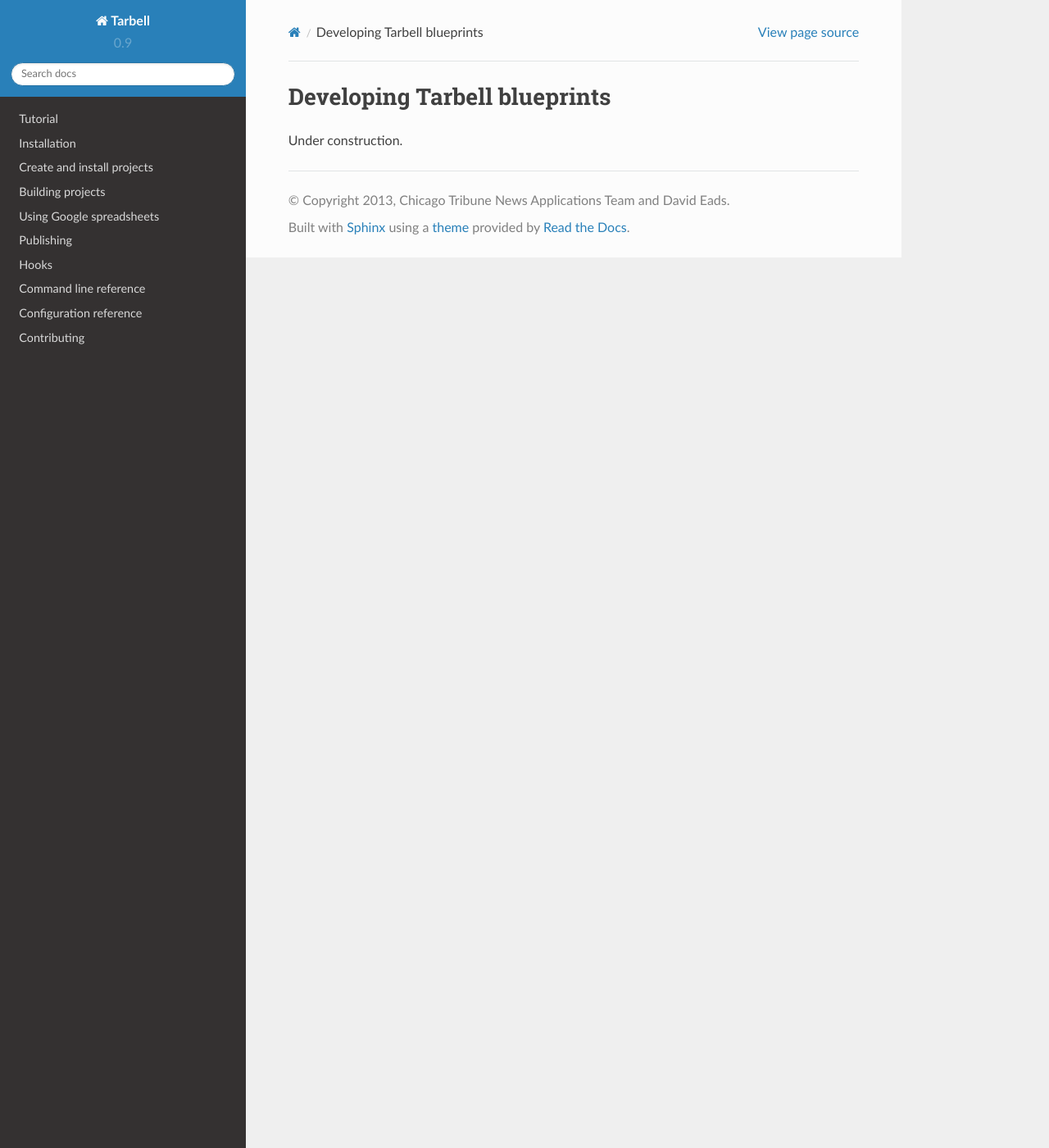
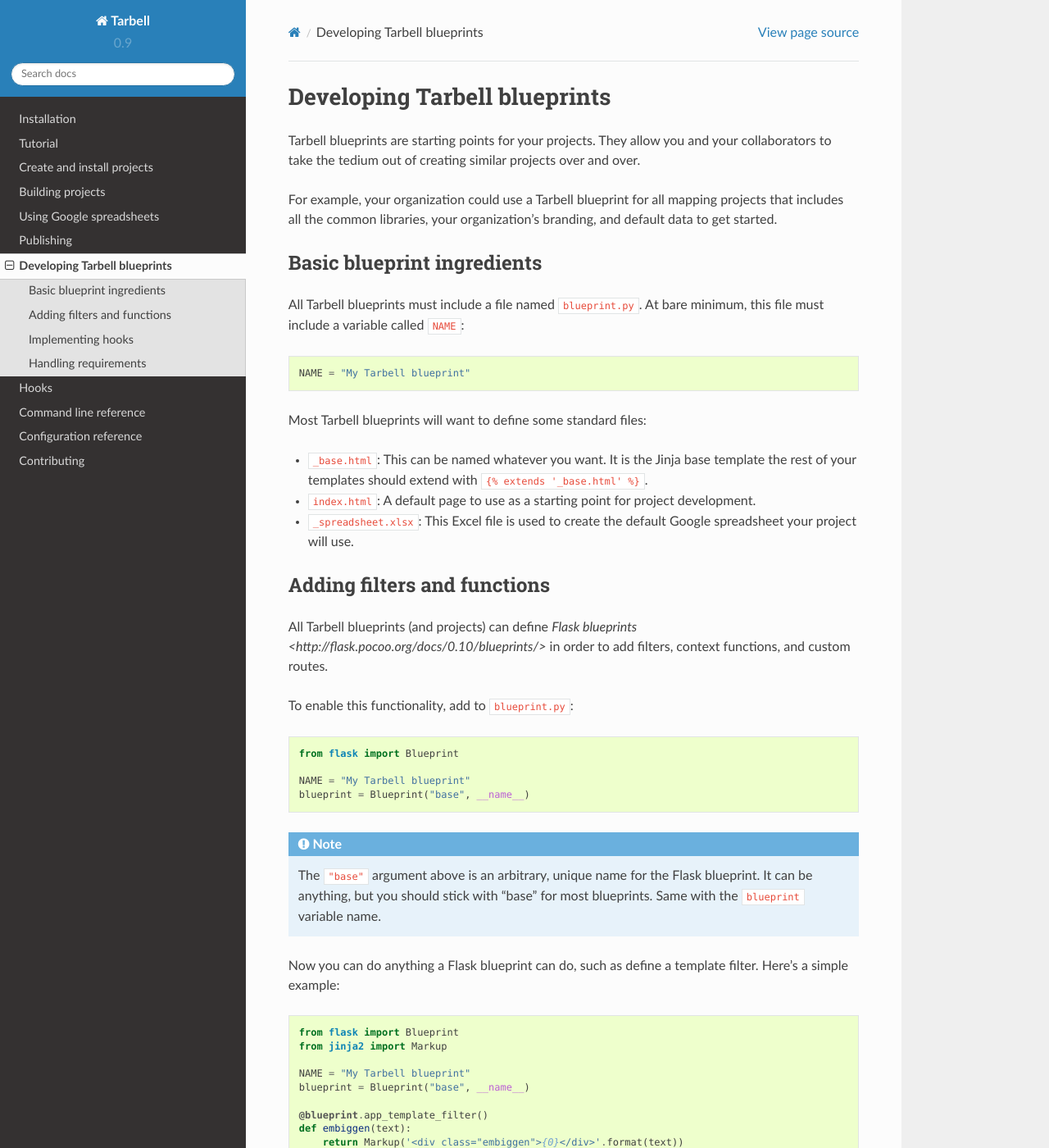
Before and after one commit to tarbell-project/tarbell, a Sphinx documentation site: the page built from tarbell/docs/blueprints.rst, in a window 1280 px wide and 1400 px high. Shown: the whole window at 82% size. Built offline with Sphinx 7.4.7 and the Read the Docs theme 2.0.0, drawn with Linux system fonts in a browser that asks for light colours; pages that are not in the unit, such as notebooks, are missing from menus; some of the changed text lies outside the part shown.

Commit message:
add wip material about blueprints to docs

```diff
--- a/tarbell/docs/blueprints.rst
+++ b/tarbell/docs/blueprints.rst
@@ -2,4 +2,99 @@
 Developing Tarbell blueprints
 =============================
 
-Under construction.
+Tarbell blueprints are starting points for your projects. They allow you
+and your collaborators to take the tedium out of creating similar projects
+over and over.
+
+For example, your organization could use a Tarbell blueprint for
+all mapping projects that includes all the common libraries, your organization's
+branding, and default data to get started.
+
+---------------------------
+Basic blueprint ingredients
+---------------------------
+
+All Tarbell blueprints must include a file named ``blueprint.py``. At bare minimum, this file
+must include a variable called ``NAME``:
+
+.. code-block:: python
+
+  NAME = "My Tarbell blueprint"
+
+Most Tarbell blueprints will want to define some standard files:
+
+- ``_base.html``: This can be named whatever you want. It is the Jinja base template
+  the rest of your templates should extend with ``{% extends '_base.html' %}``.
+- ``index.html``: A default page to use as a starting point for project development.
+- ``_spreadsheet.xlsx``: This Excel file is used to create the default Google spreadsheet
+  your project will use.
+
+
+----------------------------
+Adding filters and functions
+----------------------------
+
+All Tarbell blueprints (and projects) can define
+`Flask blueprints <http://flask.pocoo.org/docs/0.10/blueprints/>`
+in order to add filters, context functions, and custom routes.
+
+To enable this functionality, add to ``blueprint.py``:
+
+.. code-block:: python
+
+  from flask import Blueprint
+
+  NAME = "My Tarbell blueprint"
+  blueprint = Blueprint("base", __name__)
+
+.. note::
+
+  The ``"base"`` argument above is an arbitrary, unique name for the Flask blueprint. It can be
+  anything, but you should stick with "base" for most blueprints. Same with the ``blueprint``
+  variable name.
+
+Now you can do anything a Flask blueprint can do, such as define a template filter. Here's a simple
+example:
+
+.. code-block:: python
+
+  from flask import Blueprint
+  from jinja2 import Markup
+
+  NAME = "My Tarbell blueprint"
+  blueprint = Blueprint("base", __name__)
+
+  @blueprint.app_template_filter()
+  def embiggen(text):
+      return Markup('<div class="embiggen">{0}</div>'.format(text))
+
+Now you can use the ``{{ myvariable|embiggen }}`` in your templates to wrap the output of
+``myvariable`` in a special ``div`` tag.
+
+------------------
+Implementing hooks
+------------------
+
+Tarbell blueprints can also implement Tarbell's hooks. For example, to print an cheery
+message after creating a new project:
+
+.. code-block:: python
+
+  from tarbell.hooks import register_hook
+
+  NAME = "My Tarbell blueprint"
+
+  @register_hook("newproject")
+  def cheery_message(site, git):
+      print("You created a new project! Keep saving journalism and make us proud.")
+
+A common use case for such a hook in the real world is to create a new repository in your
+organization's version control system and set up default tickets.
+
+---------------------
+Handling requirements
+---------------------
+
+Tarbell blueprints can include a ``requirements.txt`` file in the same format used by ``pip``.
+These requirements will be installed when the Tarbell blueprint or a project that uses it is
+installed.
--- a/tarbell/docs/index.rst
+++ b/tarbell/docs/index.rst
@@ -35,14 +35,15 @@
 =============
 
 .. toctree::
+   install
    tutorial
-   install
    upgrade
    create
    build
    google_spreadsheets
    publish
    managingprojects
+   blueprints
 
 Reference
 =========
```
